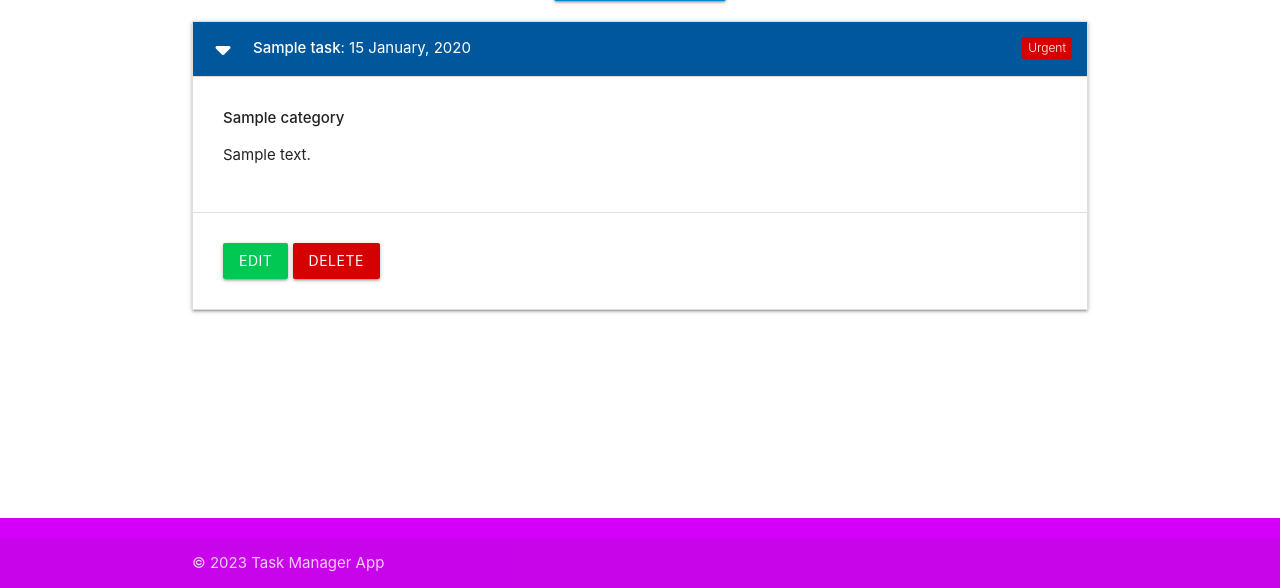
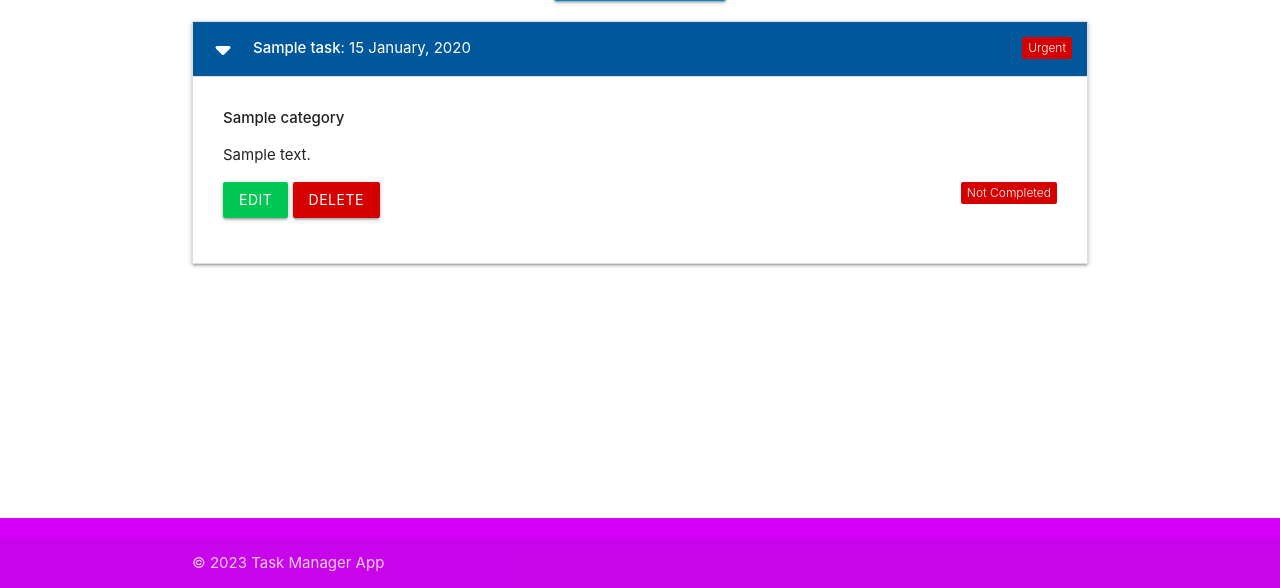
Before and after one commit to GenaGrig/task-manager, a Flask app: page / in a window 1280 px wide, after a click that opens the changed part. Shown: the part 212-800 px from the top of the page. Run offline with Flask 3, Linux system fonts and the light colour scheme; tables that the repository leaves empty hold one stand-in row (values such as "Sample post"); some libraries are stand-ins or nearby versions.

Commit message:
Fix: fixed code to display edit and delete buttons

```diff
--- a/taskmanager/templates/tasks.html
+++ b/taskmanager/templates/tasks.html
@@ -25,10 +25,17 @@
         <div class="collapsible-body">
             <strong>{{ task.category }}</strong>
             <p>{{ task.task_description }}</p>
-        </div>
-        <div class="card-action collapsible-body">
-            <a href="{{ url_for('edit_task', task_id=task.id) }}" class="btn green accent-4">Edit</a>
-            <a href="#" class="btn red accent-4">Delete</a>
+            <p>
+                {% if task.is_completed == True %}
+                <span class="new badge green accent-4" data-badge-caption="Completed"></span>
+                {% else %}
+                <span class="new badge red accent-4" data-badge-caption="Not Completed"></span>
+                {% endif %}
+            </p>
+            <p>
+                <a href="{{ url_for('edit_task', task_id=task.id) }}" class="btn green accent-4">Edit</a>
+                <a href="#" class="btn red accent-4">Delete</a>
+            </p>
         </div>
     </li>
     {% endfor %}
```
